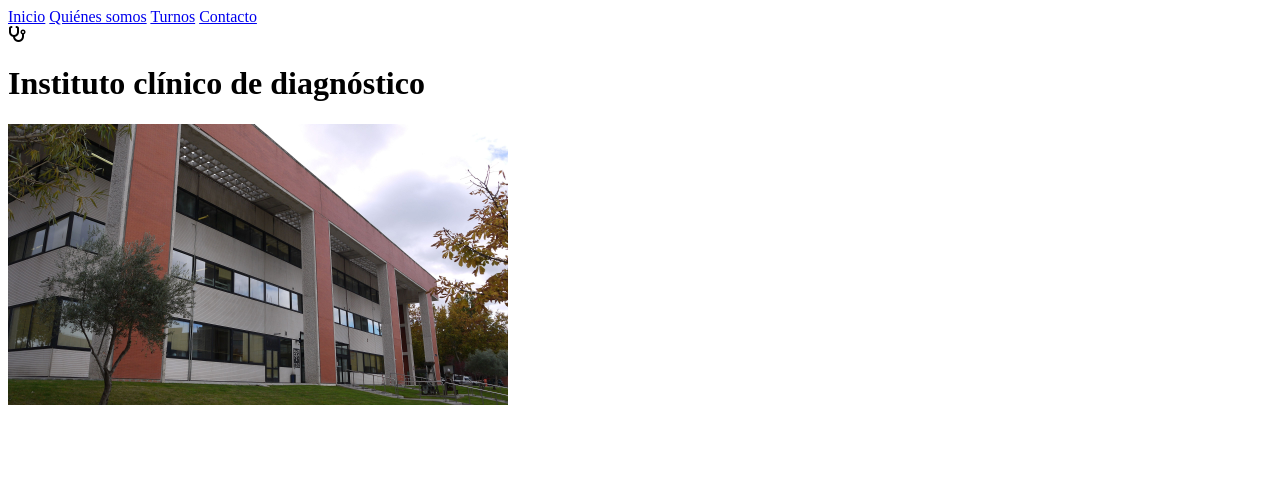
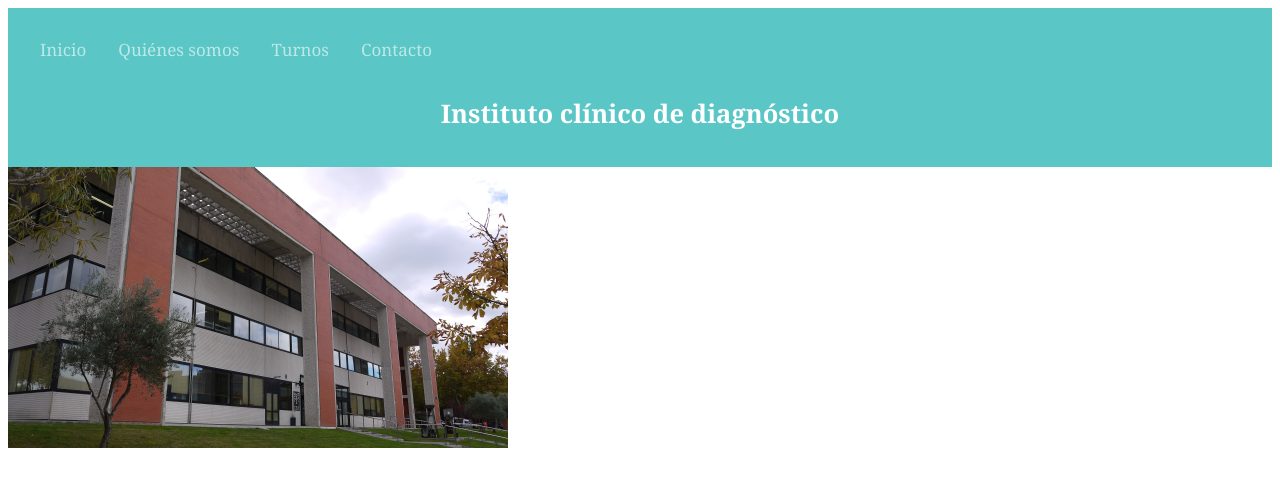
Before and after one commit to mfgallardo/Proyecto-front, a plain HTML site: page index.html in a window 1280 px wide. Drawn offline with Linux system fonts and the light colour scheme.

Commit message:
css en la topnav empezado

```diff
--- a/index.html
+++ b/index.html
@@ -9,17 +9,20 @@
       crossorigin="anonymous"
     ></script>
     <link rel="icon" href="./imagenes/Estetoscopio.ico" />
+    <link rel="stylesheet" href="style.css">
   </head>
   <body>
     <header>
       <nav>
-        <a href="./index.html">Inicio</a>
-        <a href="./acercade.html">Quiénes somos</a>
-        <a href="./turnos.html">Turnos</a>
-        <a href="./contacto.html">Contacto</a>
+        <div class='topnav'>
+          <a href="./index.html">Inicio</a>
+          <a href="./acercade.html">Quiénes somos</a>
+          <a href="./turnos.html">Turnos</a>
+          <a href="./contacto.html">Contacto</a>
+        </div>
+        <h1>Instituto clínico de diagnóstico</h1>
+        <!-- <i class="fa-solid fa-stethoscope"></i> -->
       </nav>
-      <i class="fa-solid fa-stethoscope"></i>
-      <h1>Instituto clínico de diagnóstico</h1>
     </header>
     <main>
       <img
--- /dev/null
+++ b/style.css
@@ -0,0 +1,34 @@
+nav {
+    background-color:#5AC6C6;
+    color: #fff;
+    display: flex;
+    flex-direction: column;
+    text-align: center;
+    padding: 16px;
+    font-family: georgia;
+    font-size: 17px;
+}
+
+.topnav a {
+  float: left;
+  color: rgba(255, 255, 255, 0.6);
+  text-align: center;
+  padding: 14px 16px;
+  text-decoration: none;
+  font-size: 17px;
+}
+
+.topnav a:hover {
+  color: rgb(31, 23, 185);
+}
+
+/* Add a color to the active/current link */
+.topnav a.active {
+  background-color: #04AA6D;
+  color: white;
+}
+
+/* Right-aligned section inside the top navigation */
+.topnav-right {
+  float: right;
+}
```
